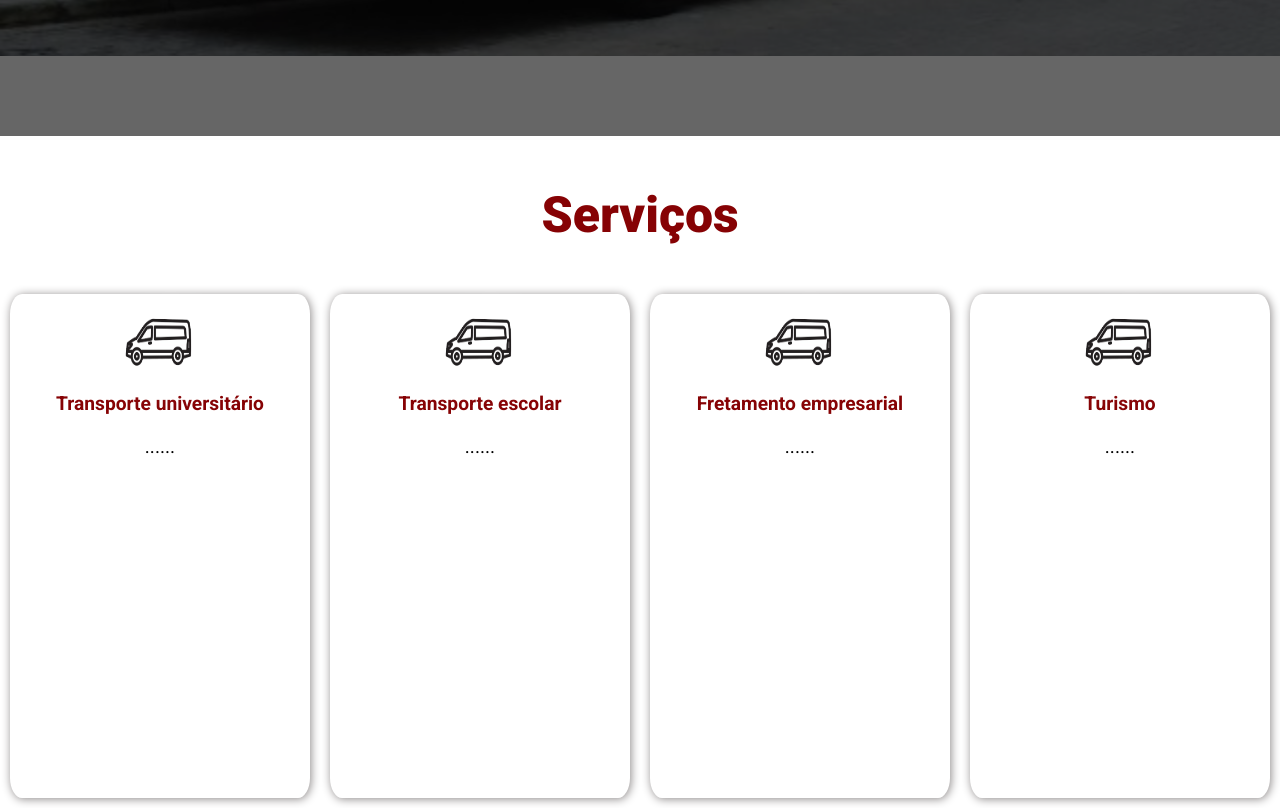
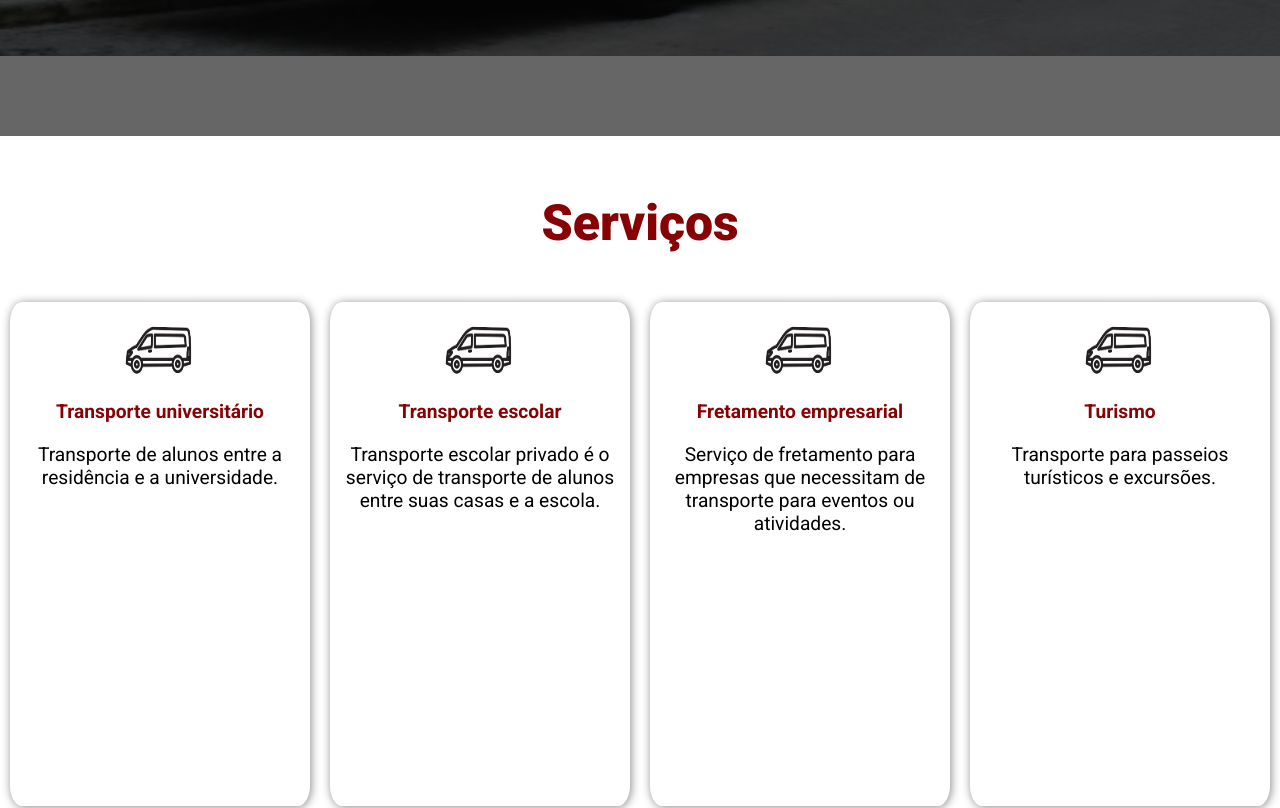
Before and after one commit to PedroVenicio/TransporteEscolar, a React (Create React App) app: page /HomeGeral in a window 1280 px wide. Shown: the part 760-1568 px from the top of the page. Built offline with nearby package versions, Linux system fonts and the light colour scheme.

Commit message:
falta apenas estilizar os cadastros

```diff
--- a/src/screens/HomeGeral.js
+++ b/src/screens/HomeGeral.js
@@ -46,6 +46,34 @@ function HomeGeral() {
     autoplay: true,
     autoplaySpeed: 3000,
   };
+
+  // Defina os serviços como um array de objetos
+  const services = [
+    {
+      id: 1,
+      title: 'Transporte universitário',
+      description: 'Transporte de alunos entre a residência e a universidade.',
+      img: van,
+    },
+    {
+      id: 2,
+      title: 'Transporte escolar',
+      description: 'Transporte escolar privado é o serviço de transporte de alunos entre suas casas e a escola.',
+      img: van,
+    },
+    {
+      id: 3,
+      title: 'Fretamento empresarial',
+      description: 'Serviço de fretamento para empresas que necessitam de transporte para eventos ou atividades.',
+      img: van,
+    },
+    {
+      id: 4,
+      title: 'Turismo',
+      description: 'Transporte para passeios turísticos e excursões.',
+      img: van,
+    },
+  ];
 
   return (
     <div className={styles.container}>
@@ -106,14 +134,14 @@ function HomeGeral() {
           <span>Serviços</span>
         </div>
         <div className={styles.centroServico}>
-          {[...Array(4)].map((_, index) => (
-            <div className={styles.cardServico} key={index}>
-              <img src={van} className={styles.van} alt="Van" />
+          {services.map(({ id, title, description, img }) => (
+            <div className={styles.cardServico} key={id}>
+              <img src={img} className={styles.van} alt="Van" />
               <div className={styles.TitServico}>
-                <span>{['Transporte universitário', 'Transporte escolar', 'Fretamento empresarial', 'Turismo'][index]}</span>
+                <span>{title}</span>
               </div>
               <div className={styles.descritivoServico}>
-                <span>......</span>
+                <span>{description}</span>
               </div>
             </div>
           ))}
--- a/src/styles/HomeGeral.module.css
+++ b/src/styles/HomeGeral.module.css
@@ -192,6 +192,7 @@
 .Servicos {
   height: 100vh;
   width: 100%;
+  margin-top: 1vh;
   justify-content: space-evenly;
 }
 
```
